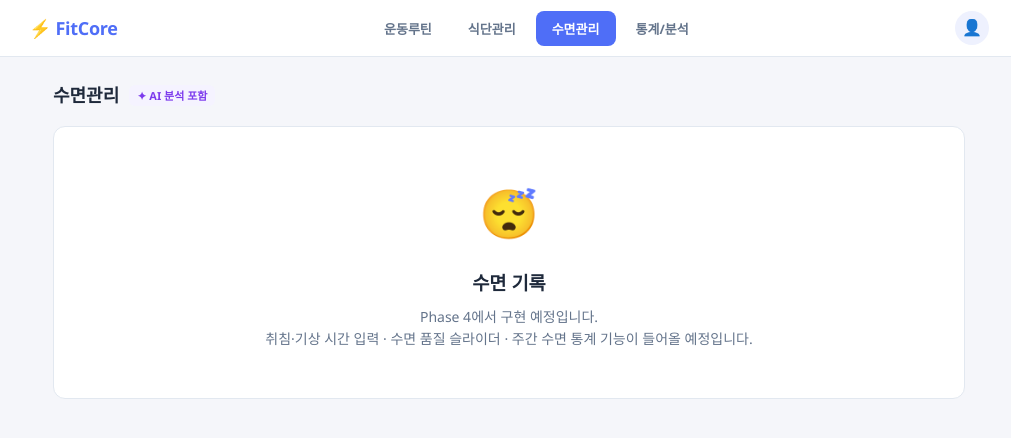
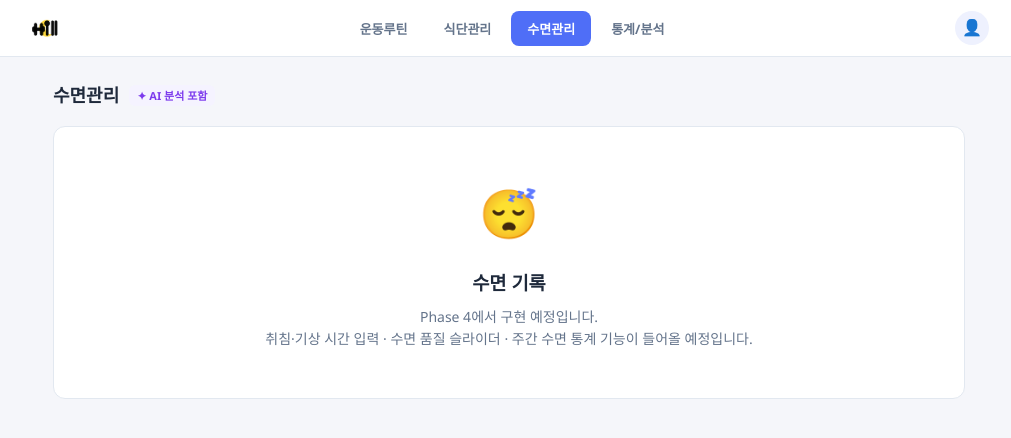
Before and after one commit to Rokmc1292/Websoftware_project, a React (Vite) app in the folder frontend/: page /sleep in a window 1280 px wide. Shown: the top 438 px of the page, without its empty margins (131-1142 px from the left). Built offline with nearby package versions, Linux system fonts and the light colour scheme.

Commit message:
1.4(로고삽입)

```diff
--- a/frontend/index.html
+++ b/frontend/index.html
@@ -9,8 +9,8 @@
   <meta name="viewport" content="width=device-width, initial-scale=1.0" />
   <!-- 모바일 반응형 설정 — 화면 너비를 기기 너비에 맞추고 초기 배율을 1.0으로 설정 -->
 
-  <title>No Sweat, No Sweet — 건강관리 앱</title>
-  <!-- 브라우저 탭에 표시되는 페이지 제목 -->
+  <title>hill</title>
+  <!-- 브라우저 탭에 표시되는 페이지 제목 — 서비스 이름 "hill" -->
 </head>
 <body>
   <div id="root"></div>
--- a/frontend/src/components/Header.jsx
+++ b/frontend/src/components/Header.jsx
@@ -77,15 +77,41 @@ function Header() {
         <div
           onClick={handleLogoClick} // 클릭 시 운동루틴 페이지로 이동
           style={{
-            fontWeight: 800,          // 매우 굵게 (ExtraBold)
-            fontSize: 18,             // 18px
-            color: colors.primary,    // 주요 파랑-보라 색
+            display: 'flex',          // 이미지와 텍스트를 가로로 나란히 배치
+            alignItems: 'center',     // 이미지와 텍스트를 세로 중앙 정렬
+            gap: 8,                   // 이미지와 텍스트 사이 간격 8px
             cursor: 'pointer',        // 마우스를 올리면 손가락 커서 — 클릭 가능함을 표시
             userSelect: 'none',       // 더블클릭 시 텍스트가 선택되지 않도록
-            letterSpacing: '-0.3px',  // 자간 약간 좁게 — 로고 느낌
           }}
         >
-          ⚡ FitCore {/* 번개 이모지 + 서비스 이름 */}
+          {/* 로고 이미지 — public/logo.png 파일을 직접 교체하면 됩니다
+              파일이 없으면 이미지 영역이 비어 보이므로, 반드시 logo.png를 넣어주세요
+              권장 크기: 가로 64px × 세로 64px 이상, PNG(투명 배경) 형식 */}
+          <img
+            src="/logo.png"
+            // /logo.png : public 폴더 기준 절대경로 — frontend/public/logo.png 파일을 참조
+            alt="hill 로고"
+            // alt : 이미지 로드 실패 시 표시되는 대체 텍스트 & 스크린 리더용 설명
+            style={{
+              width: 32,          // 헤더 높이(56px)에 맞춘 로고 이미지 너비
+              height: 32,         // 정방형 — 이미지 비율과 상관없이 32×32 박스에 맞춤
+              objectFit: 'contain', // contain : 비율을 유지하며 박스 안에 맞춤 (잘리지 않음)
+              borderRadius: 6,    // 모서리를 약간 둥글게 — 로고 느낌
+            }}
+          />
+
+          {/* 서비스 이름 텍스트 */}
+          <span
+            style={{
+              fontWeight: 800,         // 매우 굵게 (ExtraBold) — 로고 느낌
+              fontSize: 18,            // 18px
+              color: colors.primary,   // 주요 파랑-보라 색 — colors.js의 primary 값
+              letterSpacing: '-0.5px', // 자간 약간 좁게 — 짧은 이름을 더 임팩트 있게
+            }}
+          >
+
+            {/* 서비스 이름 "hill" — 소문자 그대로 사용 (브랜드 스타일) */}
+          </span>
         </div>
 
         {/* ── 가운데: 탭 네비게이션 ── */}
--- a/frontend/src/pages/auth/LoginPage.css
+++ b/frontend/src/pages/auth/LoginPage.css
@@ -248,8 +248,39 @@
    ============================================================================= */
 
 .login-logo {
-  font-size: 1.25rem;
-  /* 20px */
+  display: flex;
+  /* 이미지와 텍스트를 가로로 나란히 배치 */
+
+  align-items: center;
+  /* 이미지와 텍스트를 세로 중앙 정렬 */
+
+  gap: 10px;
+  /* 이미지와 텍스트 사이 간격 10px */
+
+  margin-bottom: 2rem;
+  /* 아래 제목과의 간격 */
+}
+
+/* 로그인 페이지 로고 이미지
+   — public/logo.png 파일을 교체하면 자동으로 반영됩니다 */
+.login-logo-img {
+  width: 40px;
+  /* 로고 이미지 너비 — 로그인 폼에서 헤더보다 조금 크게 표시 */
+
+  height: 40px;
+  /* 정방형 박스 */
+
+  object-fit: contain;
+  /* 이미지 비율을 유지하며 박스 안에 꼭 맞게 표시 (잘리지 않음) */
+
+  border-radius: 8px;
+  /* 모서리를 약간 둥글게 — 로고 느낌 */
+}
+
+/* 로그인 페이지 로고 텍스트 "hill" */
+.login-logo-text {
+  font-size: 1.375rem;
+  /* 22px — 헤더의 18px보다 약간 크게 */
 
   font-weight: 800;
   /* ExtraBold */
@@ -257,11 +288,8 @@
   color: #4F6EF7;
   /* colors.primary — 헤더 바 로고와 동일한 색상 */
 
-  margin-bottom: 2rem;
-  /* 아래 제목과의 간격 */
-
-  letter-spacing: -0.3px;
-  /* 자간 약간 좁게 — 로고 텍스트 느낌 */
+  letter-spacing: -0.5px;
+  /* 자간 약간 좁게 — 짧은 이름을 더 임팩트 있게 */
 }
 
 .login-title {
--- a/frontend/src/pages/auth/LoginPage.jsx
+++ b/frontend/src/pages/auth/LoginPage.jsx
@@ -314,8 +314,25 @@ function LoginPage() {
         <div className="login-form-box">
 
           {/* ── 헤더: 로고 · 제목 · 부제목 ── */}
-          <div className="login-logo">💪 No Sweat,No Sweet</div>
-          {/* 헤더 바의 로고와 동일한 텍스트·색상 — 브랜드 일관성 */}
+          <div className="login-logo">
+            {/* 로고 영역 — 이미지와 서비스 이름을 가로로 나란히 배치 */}
+
+            {/* 로고 이미지 — public/logo.png 파일을 교체하면 즉시 반영됩니다
+                파일이 없으면 이미지 영역이 비어 보이므로 반드시 넣어주세요
+                권장 크기: 가로 64px × 세로 64px 이상, PNG(투명 배경) 형식 */}
+            <img
+              src="/logo.png"
+              // /logo.png : public 폴더 기준 절대경로 — frontend/public/logo.png 파일을 참조
+              alt="hill 로고"
+              // alt : 이미지 로드 실패 시 표시되는 대체 텍스트 & 스크린 리더용 설명
+              className="login-logo-img"
+              // LoginPage.css의 .login-logo-img 클래스로 크기·여백 제어
+            />
+
+            {/* 서비스 이름 — 헤더 바의 텍스트와 동일하게 맞춰 브랜드 일관성 유지 */}
+            <span className="login-logo-text"></span>
+            {/* hill : 소문자 그대로 사용 (브랜드 스타일) */}
+          </div>
 
           <h1 className="login-title">다시 오신 것을<br />환영합니다 👋</h1>
           {/* <br /> : 줄 바꿈 — "환영합니다"가 다음 줄에 표시됨 */}
```
Also changed, not shown: frontend/public/logo.png (added).
